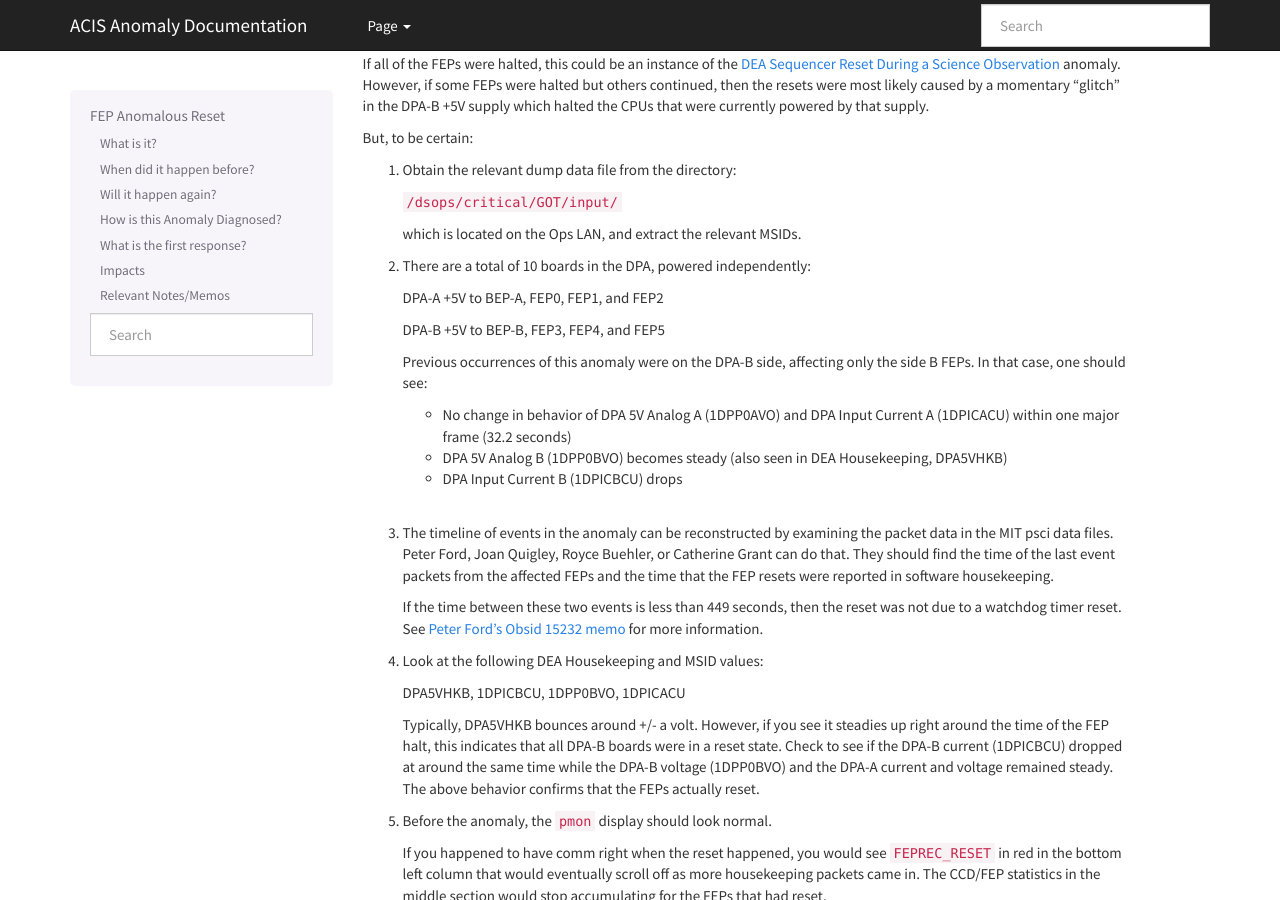
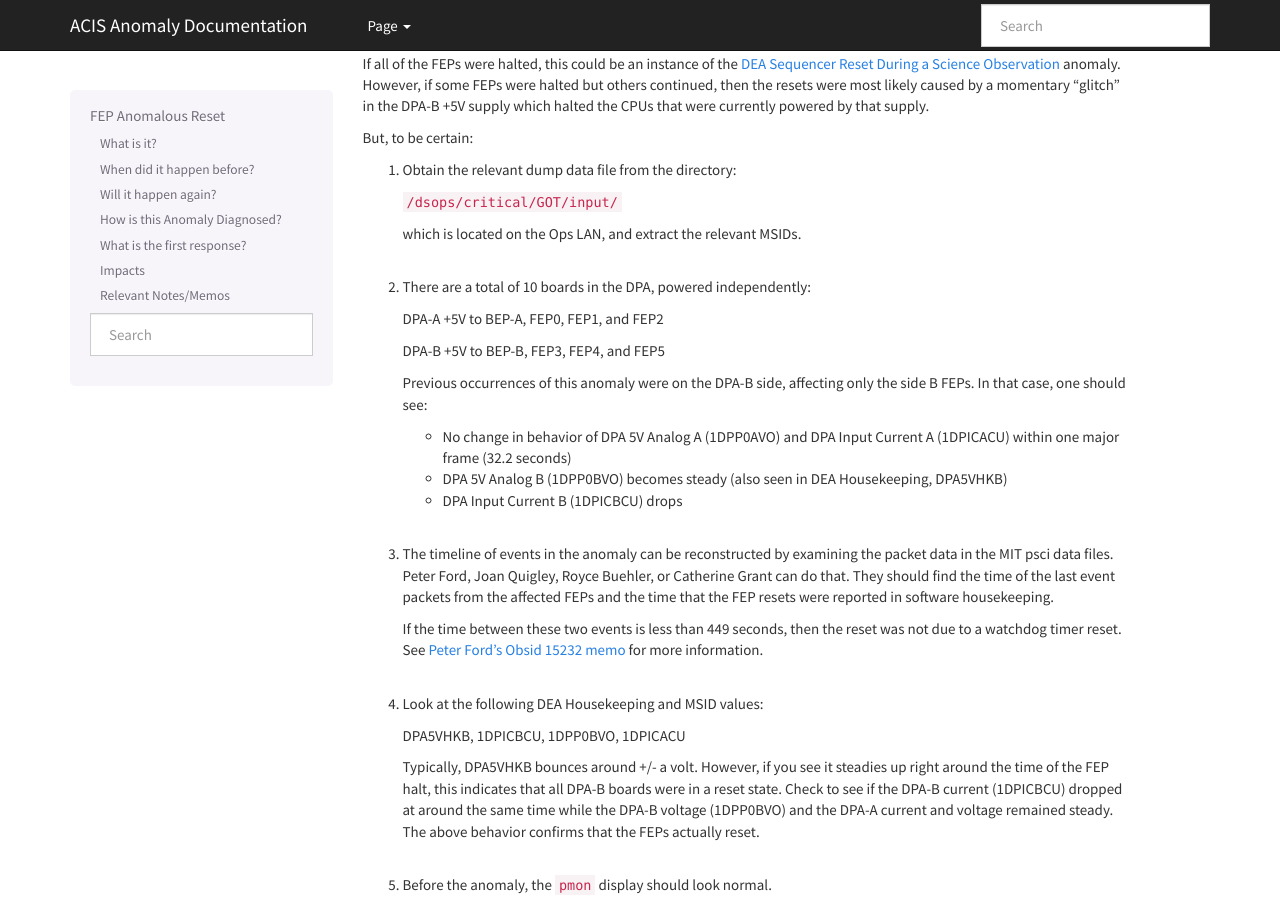
Before and after one commit to acisops/acis_anomaly_pages, a Sphinx documentation site: the page built from source/fep_reset.rst, in a window 1280 px wide and 900 px high, scrolled down 520 px. Built offline with Sphinx 7.4.7, drawn with Linux system fonts in a browser that asks for light colours.

Commit message:
add line breaks

```diff
--- a/source/fep_reset.rst
+++ b/source/fep_reset.rst
@@ -43,6 +43,10 @@ But, to be certain:
 
    which is located on the Ops LAN, and extract the relevant MSIDs.
 
+.. raw:: html
+
+   <br>
+
 2. There are a total of 10 boards in the DPA, powered independently:
 
    DPA-A +5V to BEP-A, FEP0, FEP1, and FEP2
@@ -60,7 +64,7 @@ But, to be certain:
 
 .. raw:: html
 
-   <br/>
+   <br>
 
 3. The timeline of events in the anomaly can be reconstructed by
    examining the packet data in the MIT psci data files. Peter Ford,
@@ -74,6 +78,10 @@ But, to be certain:
    `Peter Ford's Obsid 15232 memo <ftp://acis.mit.edu/pub/acis-obsid-15232-anom.pdf>`_
    for more information.
 
+.. raw:: html
+
+   <br>
+
 4. Look at the following DEA Housekeeping and MSID values:
 
    DPA5VHKB, 1DPICBCU, 1DPP0BVO, 1DPICACU
@@ -84,6 +92,10 @@ But, to be certain:
    current (1DPICBCU) dropped at around the same time while the DPA-B
    voltage (1DPP0BVO) and the DPA-A current and voltage remained steady.
    The above behavior confirms that the FEPs actually reset.
+
+.. raw:: html
+
+   <br>
 
 5. Before the anomaly, the ``pmon`` display should look normal.
 
```
